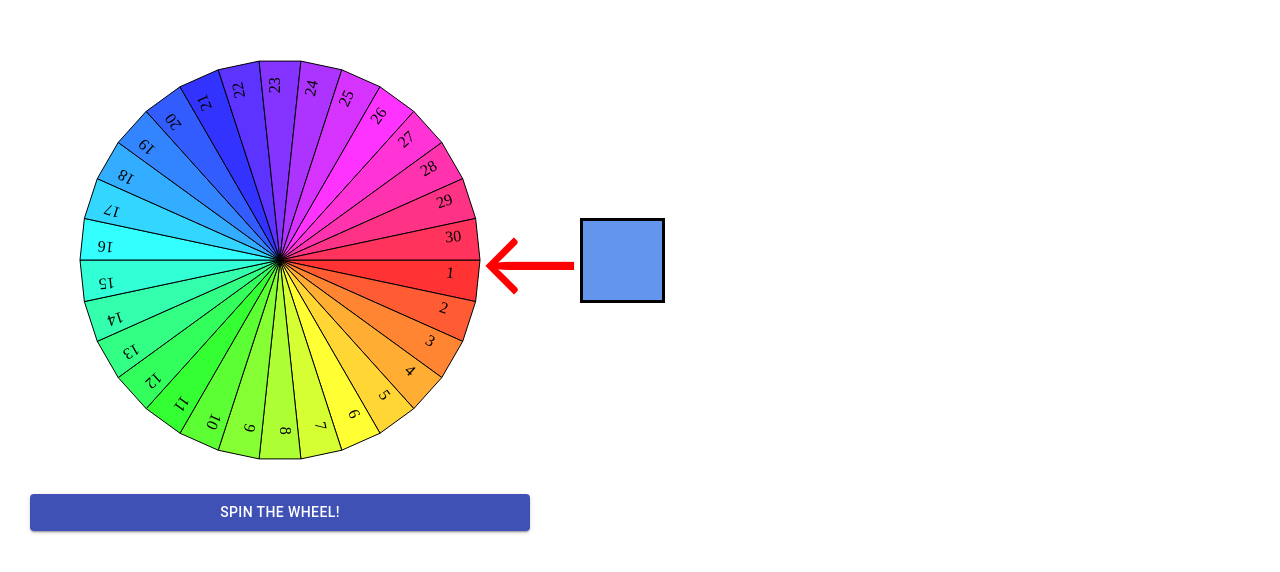
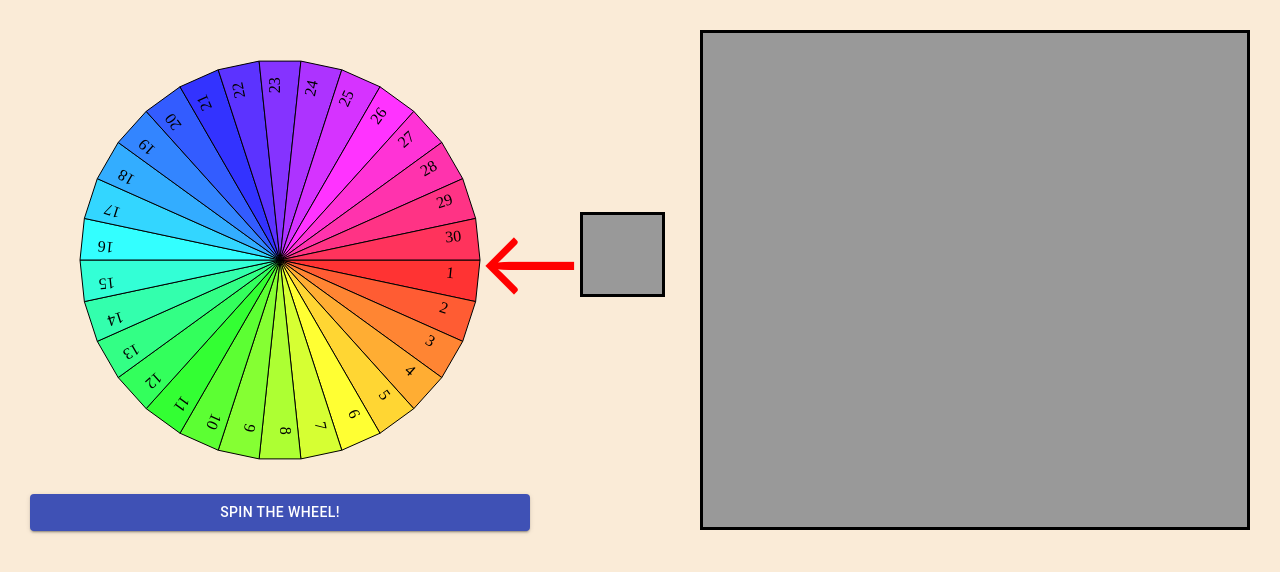
Before and after one commit to CryptoDevving/minicasino, a React (Create React App) app: page / in a window 1280 px wide. Shown: the top 572 px of the page. Built offline with nearby package versions, Linux system fonts and the light colour scheme.

Commit message:
Make a list of latest numbers

```diff
--- a/src/WheelApplet/WheelApplet.css
+++ b/src/WheelApplet/WheelApplet.css
@@ -1,8 +1,57 @@
-#wheelflex {
+body {
+     background-color: antiquewhite;
+}
+
+.resultListItem {
+     width: auto;
+     margin: 8px;
+     border: solid black 3px;
+     background-color: antiquewhite;
+     text-align: center;
+     justify-content: center;
+}
+
+#wheelFlex {
      flex-flow: row nowrap;
      justify-content: flex-start;
-     align-items: center;
      height: 100%;
      padding: 30px;
 
  }
+
+#arrow {
+     position: relative;
+     top: 69px;
+     right: 50px;
+     font-size: 100px;
+     color: red;
+}
+
+#resultBox {
+     position: relative;
+     bottom: 137.6px;
+     left: 50px;
+     padding: 30px;
+     height: 85px;
+     width: 85px;
+     border: solid black 3px;
+     text-align: center;
+     justify-content: center;
+     background-color: #999999;
+}
+
+#resultList {
+     min-height: 100%;
+     height: auto;
+     width: 100%;
+     position: relative;
+     left: 70px;
+     margin-right: 70px;
+     border: solid black 3px;
+     padding: 5px;
+     background-color: #999999;
+     flex-flow: column-reverse nowrap;
+     align-items: flex-end;
+     justify-content: flex-end;
+     overflow: hidden;
+}
--- a/src/WheelApplet/WheelApplet.js
+++ b/src/WheelApplet/WheelApplet.js
@@ -4,25 +4,7 @@ import "./WheelApplet.css"
 import Wheel from "./presentational components/Wheel";
 import Button from "@material-ui/core/Button";
 
-const arrowStyle = {
-    position: "absolute",
-    top: -181,
-    left: -50,
-    fontSize: 100,
-    color: "red"
-};
-const resultBoxStyle = {
-    position: "absolute",
-    top: -62.5,
-    left: 50,
-    padding: "30px",
-    height: 85,
-    width: 85,
-    border: "solid black 3px",
-    textAlign: "center",
-    justifyContent: "center",
-    backgroundColor: "cornflowerblue"
-};
+
 const buttonHeight = 40;
 
 export default class WheelApplet extends React.Component { // height, width, fields and padding should be props
@@ -32,12 +14,14 @@ export default class WheelApplet extends React.Component { // height, width, fie
             spinDegrees: 0,
             spinDuration: 0,
             spinning: false,
-            lastResult: null
+            lastResult: null,
+            prevNumbers: []
         };
     }
     render(){
+        console.log(this.state.prevNumbers);
         return (
-            <div className="flex-container" id="wheelflex">
+            <div className="flex-container" id="wheelFlex">
                 <div>
                     <Wheel height={this.props.height-buttonHeight}
                            width={this.props.width}
@@ -62,9 +46,12 @@ export default class WheelApplet extends React.Component { // height, width, fie
 
 
                 </div>
-                <div style={{position: "relative", height: "100%"}}>
-                    <p style={arrowStyle}>&larr;</p>
-                    <div style={resultBoxStyle}>{this.state.lastResult}</div>
+                <div style={{height: "auto"}}>
+                    <p id="arrow">&larr;</p>
+                    <div id="resultBox">{this.state.lastResult}</div>
+                </div>
+                <div id="resultList" style={{maxHeight: this.props.height}}>
+                    { this.state.prevNumbers.map((num) => <div className="resultListItem">{num}</div>)}
                 </div>
 
 
@@ -85,10 +72,13 @@ export default class WheelApplet extends React.Component { // height, width, fie
             spinDuration: 0,
             lastResult: result
         }), duration * 1000);
+
         this.setState({
             spinning: true,
             spinDegrees: degrees,
-            spinDuration: duration
+            spinDuration: duration,
+            lastResult: null,
+            prevNumbers: !! this.state.lastResult ? [this.state.lastResult, ...this.state.prevNumbers] : [...this.state.prevNumbers]
         });
     }
 }
```
